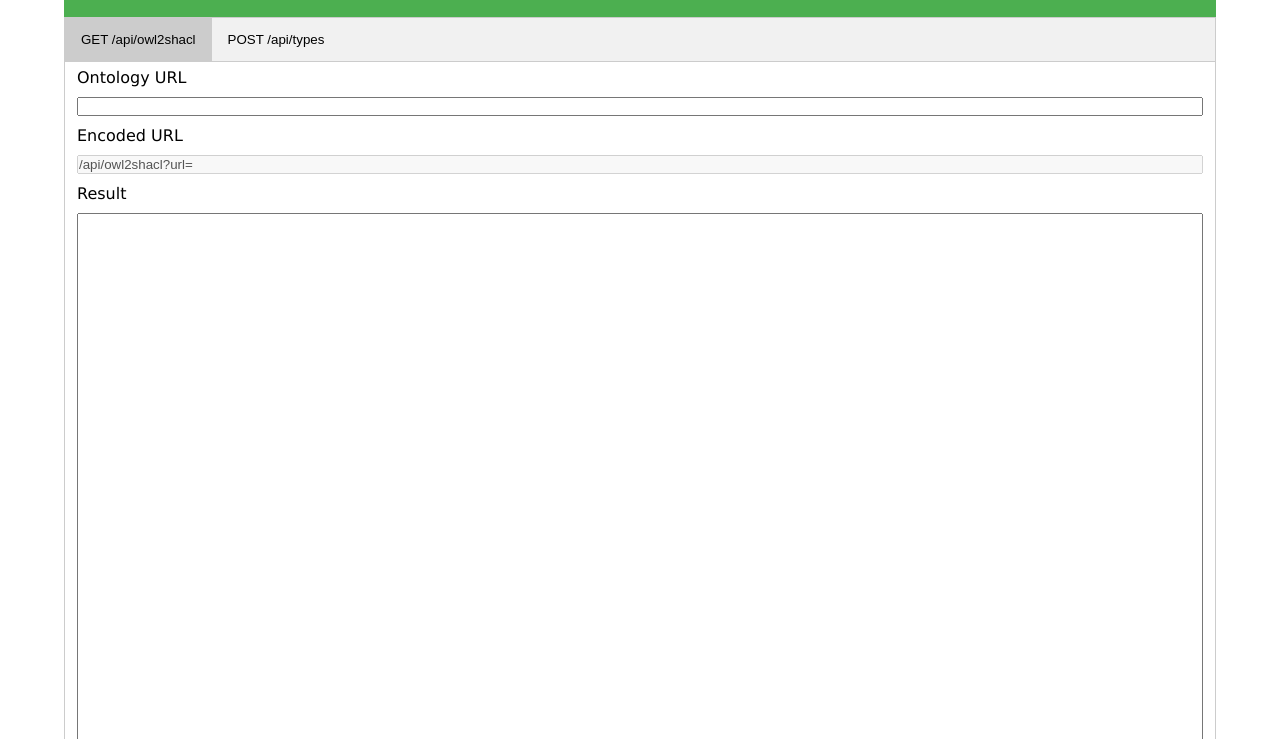
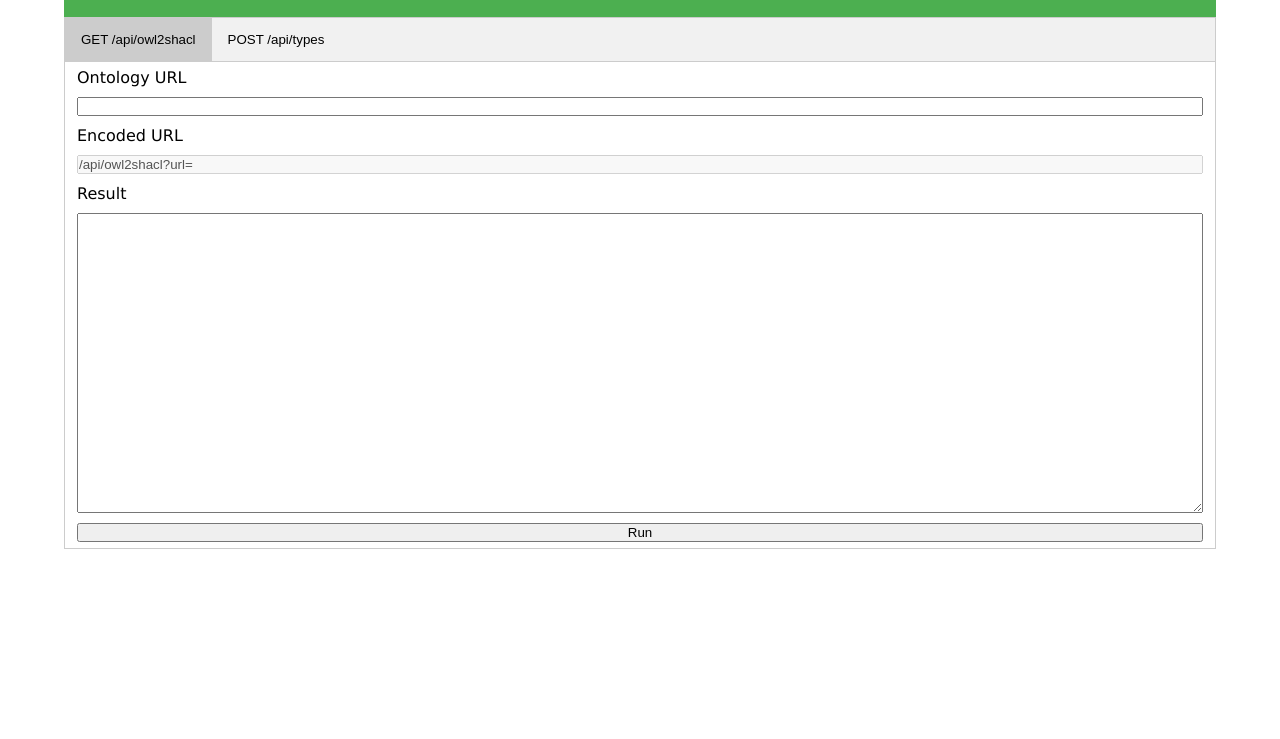
Before and after one commit to keski/t4v-server, a plain HTML site: page playground/index.html in a window 1280 px wide. Shown: the part 61-800 px from the top of the page. Drawn offline with nearby package versions, Linux system fonts and the light colour scheme.

Commit message:
remove auto resize of codemirror due to performance impact

```diff
--- a/playground/script.js
+++ b/playground/script.js
@@ -104,6 +104,7 @@ function openTab(evt, tabName) {
 
     document.getElementById(tabName).style.display = "block";
     evt.currentTarget.classList.add("active");
+
     editor1.refresh();
     editor2.refresh();
     editor3.refresh();
--- a/playground/style.css
+++ b/playground/style.css
@@ -28,10 +28,7 @@ textarea {
   resize: vertical;
   font-family: 'Courier New';
   font-weight: 400;
-}
-
-#owl2shacl textarea {
-  height: 1000px;
+  height: 300px;
 }
 
 header {
@@ -79,6 +76,5 @@ header {
 
 .CodeMirror {
   border: 1px solid #eee;
-  height: auto;
   min-height: 200px;
 }
```
